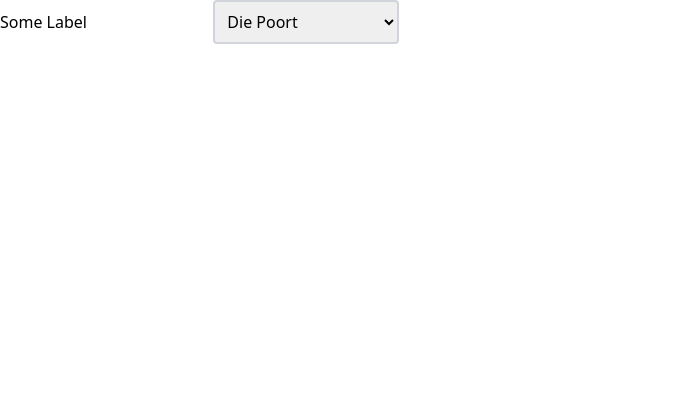
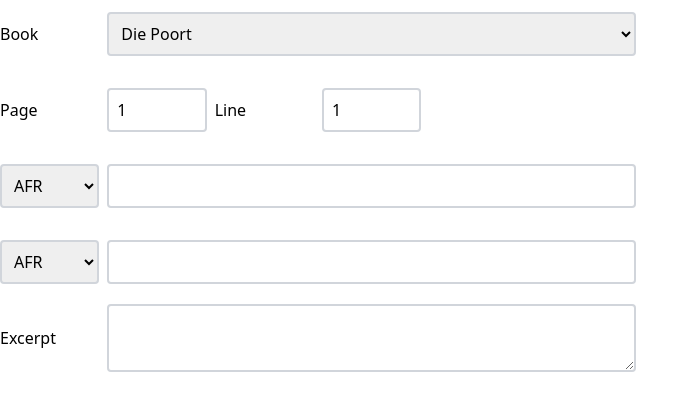
Before and after one commit to irfaanf/languages, a React (Create React App) app: page / in a window 1280 px wide. Shown: the top 410 px of the page, without its empty margins (0-699 px from the left). Built offline with nearby package versions, Linux system fonts and the light colour scheme.

Commit message:
Created the rest of the input fields

```diff
--- a/src/components/atoms/Dropdown/Dropdown.jsx
+++ b/src/components/atoms/Dropdown/Dropdown.jsx
@@ -1,14 +1,14 @@
 import { ChevronDownIcon } from '@heroicons/react/24/solid';
+import { Option } from './Option';
 
-export const Dropdown = () => {
+export const Dropdown = ({ options }) => {
     return (
-        <>
-            <select className="border-2 border-gray-300 w-200 col-span-3 p-2 rounded">
-                {/* <ChevronDownIcon /> */}
-                <option>Die Poort</option>
-                <option>The Hunger Games</option>
-                <option>Die Poort</option>
-            </select>
-        </>
+        <select className="border-2 border-gray-300 w-full col-span-3 p-2 rounded">
+            {/* <ChevronDownIcon /> */}
+            {options &&
+                options.map((option) => {
+                    return <Option>{option}</Option>;
+                })}
+        </select>
     );
 };
--- /dev/null
+++ b/src/components/atoms/Dropdown/Option.jsx
@@ -0,0 +1,3 @@
+export const Option = ({ children }) => {
+    return <option className="bg-white hover:bg-cyan-200">{children}</option>;
+};
--- /dev/null
+++ b/src/components/atoms/InputBox.jsx
@@ -0,0 +1,3 @@
+export const InputBox = () => {
+    return <input className="w-full border-2 border-gray-300 rounded p-2" />;
+};
--- /dev/null
+++ b/src/components/atoms/InputNumber.jsx
@@ -0,0 +1,13 @@
+export const InputNumber = ({ placeholder, id, name }) => {
+    return (
+        <input
+            className="w-full border-2 border-gray-300 rounded p-2"
+            type="number"
+            placeholder={placeholder}
+            id={id}
+            name={name}
+            min={1}
+            defaultValue={1}
+        />
+    );
+};
--- a/src/components/atoms/Label.jsx
+++ b/src/components/atoms/Label.jsx
@@ -1,3 +1,3 @@
-export const Label = () => {
-    return <div>Some Label</div>;
+export const Label = ({ children }) => {
+    return <div>{children}</div>;
 };
--- /dev/null
+++ b/src/components/atoms/TextArea.jsx
@@ -0,0 +1,7 @@
+export const TextArea = ({ content }) => {
+    return (
+        <textarea className="w-full border-2 border-gray-300 rounded p-2">
+            {content}
+        </textarea>
+    );
+};
--- a/src/components/pages/CaptureWord.jsx
+++ b/src/components/pages/CaptureWord.jsx
@@ -1,16 +1,60 @@
 import { Dropdown } from '../atoms/Dropdown/Dropdown';
+import { InputBox } from '../atoms/InputBox';
+import { InputNumber } from '../atoms/InputNumber';
 import { Label } from '../atoms/Label';
+import { TextArea } from '../atoms/TextArea';
 
 export const CaptureWord = () => {
     return (
         <div className="md:container md:mx-auto">
-            <div className="grid grid-rows-1 grid-cols-12">
-                <div className="col-span-2 flex items-center">
-                    <Label />
+            <div className="grid grid-rows-7 grid-cols-12 gap-2">
+                <div className="col-span-1 flex items-center">
+                    <Label>Book</Label>
                 </div>
-                <div className="col-span-4 flex align-middle">
-                    <Dropdown />
+                <div className="col-span-5 flex items-center">
+                    <Dropdown
+                        options={['Die Poort', 'The Hunger Games', 'Bu Ulke']}
+                    />
                 </div>
+                <div className="col-span-6 flex"></div>
+
+                <div className="col-span-1 flex items-center">
+                    <Label>Page</Label>
+                </div>
+                <div className="col-span-1 flex items-center">
+                    <InputNumber id="page-number-input" />
+                </div>
+                <div className="col-span-1 flex items-center">
+                    <Label>Line</Label>
+                </div>
+                <div className="col-span-1 flex items-center">
+                    <InputNumber id="line-number-input" />
+                </div>
+                <div className="col-span-8 flex items-center"></div>
+
+                <div className="col-span-1 flex items-center">
+                    <Dropdown options={['AFR', 'TUR', 'ITA']} />
+                </div>
+                <div className="col-span-5 flex items-center">
+                    <InputBox />
+                </div>
+                <div className="col-span-6 flex"></div>
+
+                <div className="col-span-1 flex items-center">
+                    <Dropdown options={['AFR', 'TUR', 'ITA']} />
+                </div>
+                <div className="col-span-5 flex items-center">
+                    <InputBox />
+                </div>
+                <div className="col-span-6 flex"></div>
+
+                <div className="col-span-1 flex items-center">
+                    <Label>Excerpt</Label>
+                </div>
+                <div className="col-span-5 flex items-center">
+                    <TextArea />
+                </div>
+                <div className="col-span-6 flex"></div>
             </div>
         </div>
     );
```
